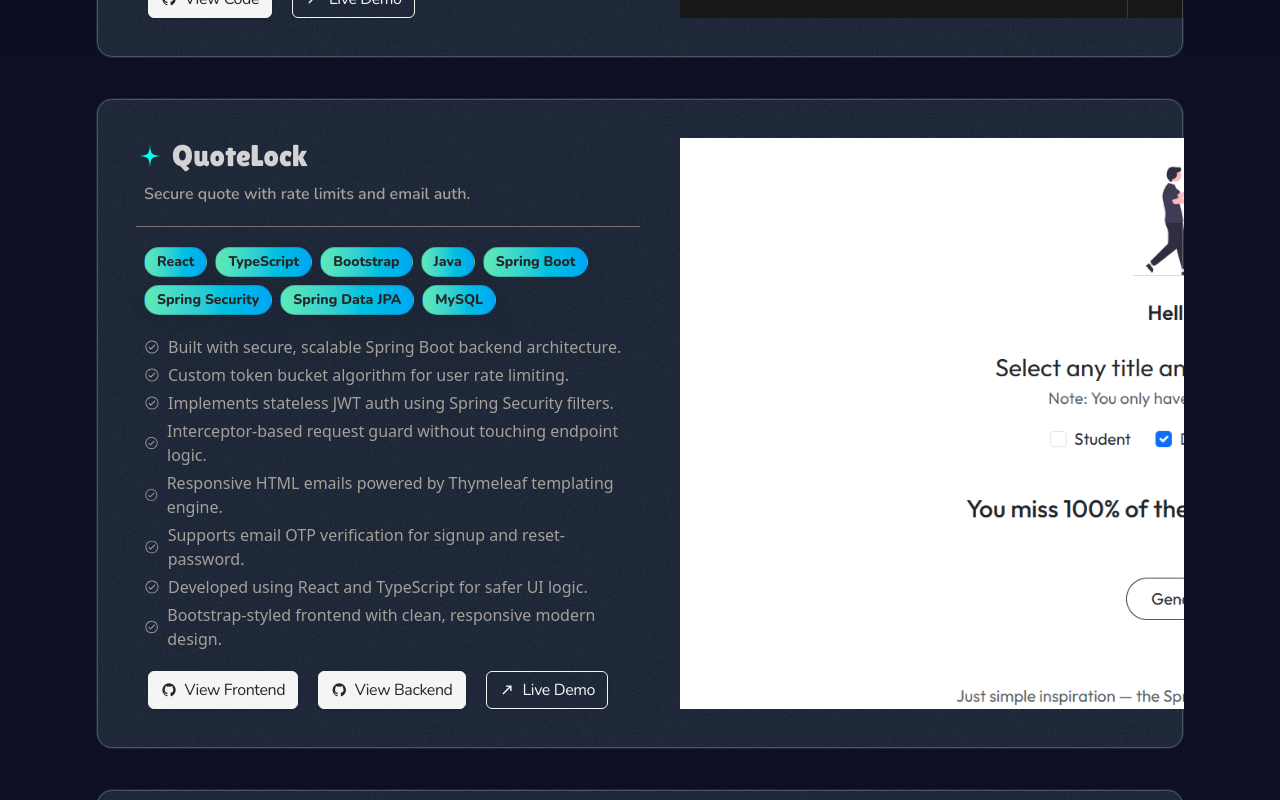
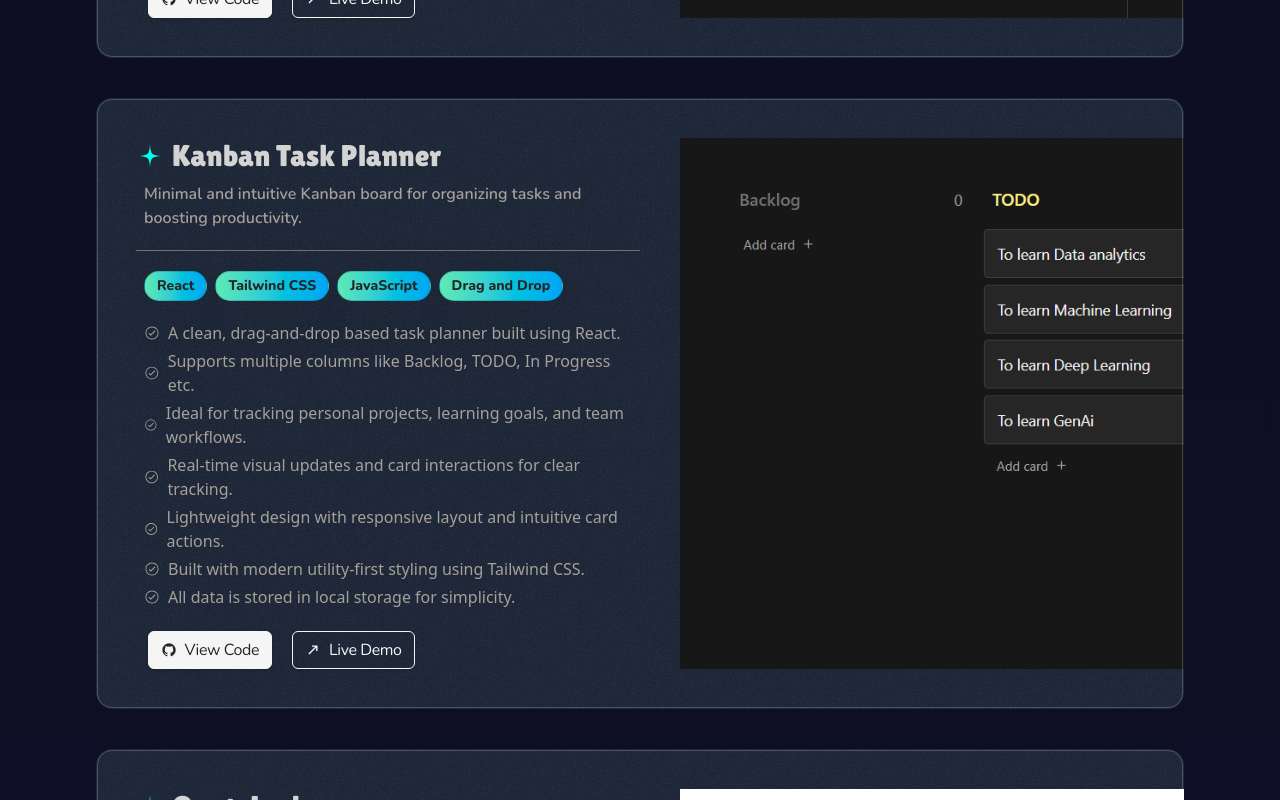
Before and after one commit to Hari-prasath-03/My-portfolio, a React (Vite) app: page / in a window 1280 px wide. Shown: the part 2940-3740 px from the top of the page. Built offline with nearby package versions, Linux system fonts and the light colour scheme.

Commit message:
new project added

```diff
--- a/src/assets/index.ts
+++ b/src/assets/index.ts
@@ -8,6 +8,7 @@ import ytAudioPlayeer from "./yt-audio-playeer.png";
 
 import thisPcIcon from "./ps-icon.png";
 import cmdIcon from "./cmd-icon.png";
+import kanbanBoardImg from "./notion-konban.png";
 
 
 export {
@@ -19,7 +20,8 @@ export {
   thisPcIcon,
   cmdIcon,
   quoteLockImg,
-  ytAudioPlayeer
+  ytAudioPlayeer,
+  kanbanBoardImg,
 };
 
 export const cmdColors = ["bg-red-500", "bg-yellow-400", "bg-green-400"];
--- a/src/components/sections/Projects.tsx
+++ b/src/components/sections/Projects.tsx
@@ -44,7 +44,8 @@ const ProjectCard = ({
 }: {
   project: Project;
   index: number;
-}) => (
+}) => {
+  return (
     <Card
       animateDirFrom={undefined}
       animateOnce
@@ -94,6 +95,7 @@ const ProjectCard = ({
       </div>
     </Card>
   );
+};
 
 const SkillTag = ({ tool }: { tool: Project["techStacks"][number] }) => (
   <li className="w-fit inline-flex items-center bg-gradient-to-r from-emerald-300 to-sky-500 rounded-full gap-2 px-3 py-1 shadow-2xl border border-neutral-800/20">
--- a/src/constants/content.ts
+++ b/src/constants/content.ts
@@ -54,6 +54,7 @@ import {
   tickTacToeImg,
   quoteLockImg,
   ytAudioPlayeer,
+  kanbanBoardImg,
 } from "../assets";
 import { GiZeusSword } from "react-icons/gi";
 
@@ -157,6 +158,24 @@ export const projects = [
     ],
     githubLink: ["https://github.com/Hari-prasath-03/yt-player"],
     liveLink: "https://yt-audio-playeer.vercel.app/",
+  },
+  {
+    image: kanbanBoardImg,
+    name: "Kanban Task Planner",
+    shortDescription:
+      "Minimal and intuitive Kanban board for organizing tasks and boosting productivity.",
+    techStacks: ["React", "Tailwind CSS", "JavaScript", "Drag and Drop"],
+    description: [
+      "A clean, drag-and-drop based task planner built using React.",
+      "Supports multiple columns like Backlog, TODO, In Progress etc.",
+      "Ideal for tracking personal projects, learning goals, and team workflows.",
+      "Real-time visual updates and card interactions for clear tracking.",
+      "Lightweight design with responsive layout and intuitive card actions.",
+      "Built with modern utility-first styling using Tailwind CSS.",
+      "All data is stored in local storage for simplicity.",
+    ],
+    githubLink: ["https://github.com/Hari-prasath-03/Notion-Konbat"],
+    liveLink: "https://notion-konban.vercel.app/",
   },
   {
     image: quoteLockImg,
```
Also changed, not shown: src/assets/notion-konban.png (added). Lines whose indentation alone changed are shown as unchanged.
